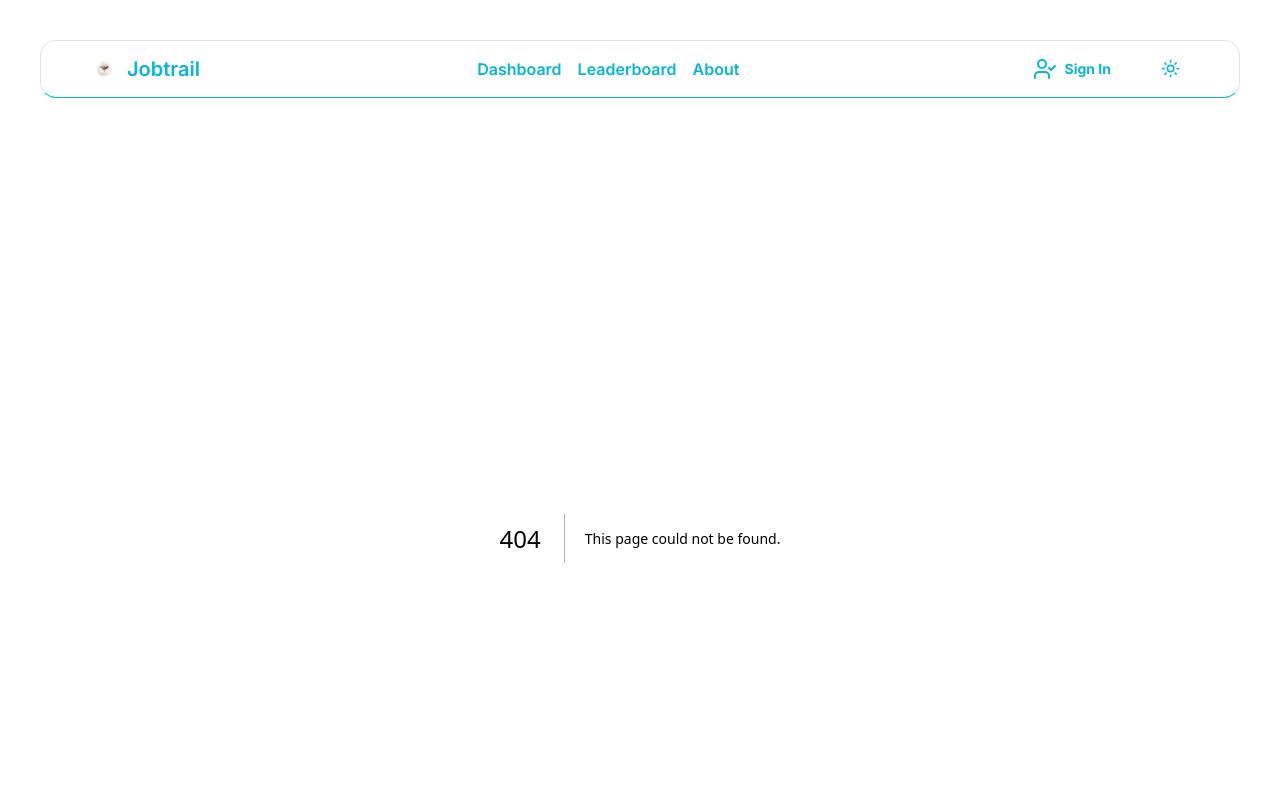
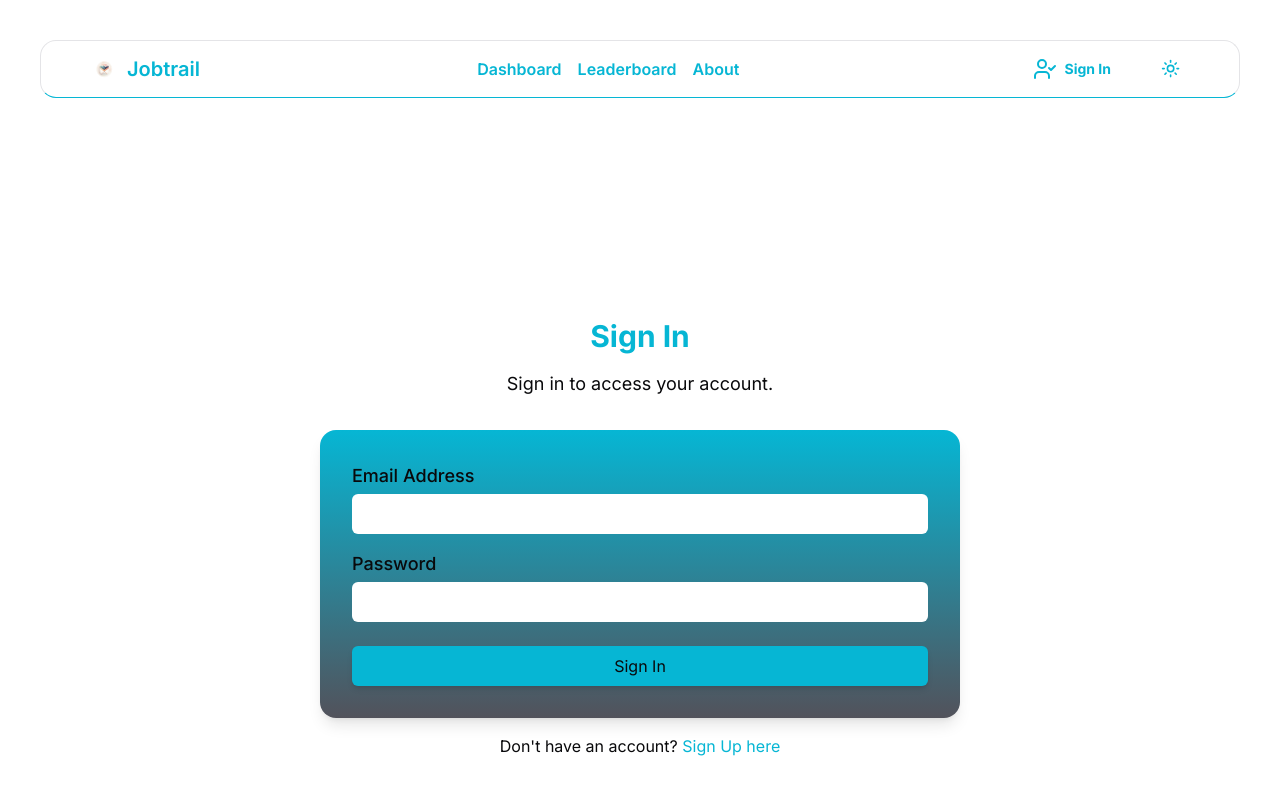
Before and after one commit to QUxPTA/jobtrail, a Next.js app: page /login in a window 1280 px wide. Before the commit this address had no page. Shown: the top 794 px of the page. Built offline with nearby package versions, Linux system fonts and the light colour scheme.

Commit message:
Add login page, using router, next/navigation

```diff
--- a/app/layout.tsx
+++ b/app/layout.tsx
@@ -15,7 +15,6 @@ export const metadata: Metadata = {
   title: 'JobTrail',
   description: 'A job applications tracking tool',
 };
-
 export default function RootLayout({
   children,
 }: Readonly<{
--- /dev/null
+++ b/app/login/page.tsx
@@ -0,0 +1,87 @@
+'use client';
+import React, { useState, ChangeEvent, FormEvent } from 'react';
+import Link from 'next/link';
+import { useRouter } from 'next/navigation';
+
+const Login = () => {
+  const router = useRouter();
+
+  const [formData, setFormData] = useState({
+    email: '',
+    password: '',
+  });
+
+  const handleChange = (e: ChangeEvent<HTMLInputElement>) => {
+    const { name, value } = e.target;
+    setFormData((prevData) => ({
+      ...prevData,
+      [name]: value,
+    }));
+  };
+
+  const handleSignIn = (e: FormEvent<HTMLFormElement>) => {
+    e.preventDefault();
+    // TODO: Perform sign-in logic
+    router.push('/dashboard'); // Redirect to dashboard after sign-in
+  };
+
+  return (
+    <div className='flex h-screen items-center justify-center'>
+      <div className='container mx-auto px-4 py-8'>
+        <h1 className='text-3xl font-bold mb-4 text-center text-cyan-500'>
+          Sign In
+        </h1>
+        <p className='text-lg mb-8 text-center'>
+          Sign in to access your account.
+        </p>
+        <form
+          className='max-w-screen-sm mx-auto bg-gradient-to-b from-cyan-500 to-zinc-600 rounded-2xl p-8 shadow-lg'
+          onSubmit={handleSignIn}
+        >
+          <div className='mb-4'>
+            <label htmlFor='email' className='block text-lg font-medium'>
+              Email Address
+            </label>
+            <input
+              type='email'
+              id='email'
+              name='email'
+              value={formData.email}
+              onChange={handleChange}
+              className='mt-1 block w-full px-3 py-2 rounded-md'
+              required
+            />
+          </div>
+          <div className='mb-6'>
+            <label htmlFor='password' className='block text-lg font-medium'>
+              Password
+            </label>
+            <input
+              type='password'
+              id='password'
+              name='password'
+              value={formData.password}
+              onChange={handleChange}
+              className='mt-1 block w-full px-3 py-2 rounded-md e'
+              required
+            />
+          </div>
+          <button
+            type='submit'
+            className='w-full bg-cyan-500 hover:bg-cyan-600  py-2 px-4 rounded-md shadow-md transition duration-300'
+          >
+            Sign In
+          </button>
+        </form>
+        <p className='mt-4 text-center'>
+          Don&apos;t have an account?{' '}
+          <Link href='/signup' className='text-cyan-500 hover:underline'>
+            Sign Up here
+          </Link>
+        </p>
+      </div>
+    </div>
+  );
+};
+
+export default Login;
--- a/app/page.tsx
+++ b/app/page.tsx
@@ -4,7 +4,6 @@ import Footer from '@/components/landing/Footer';
 import Hero from '@/components/landing/Hero';
 import Leaderboard from '@/components/landing/Leaderboard';
 import Team from '@/components/landing/Team';
-import Image from 'next/image';
 
 export default function Home() {
   return (
```
